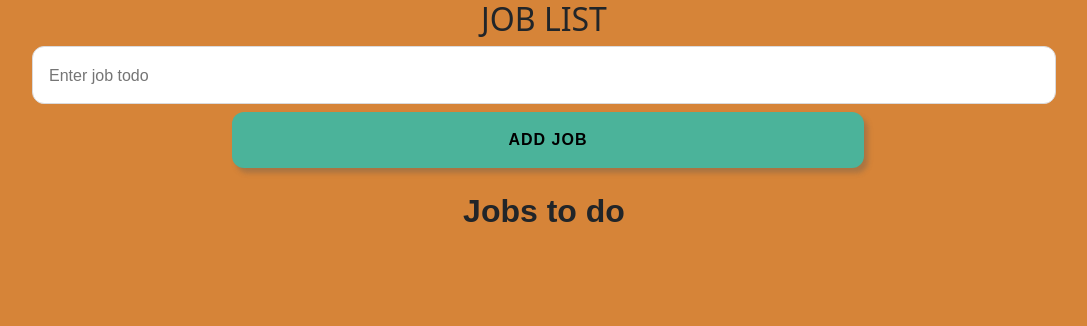
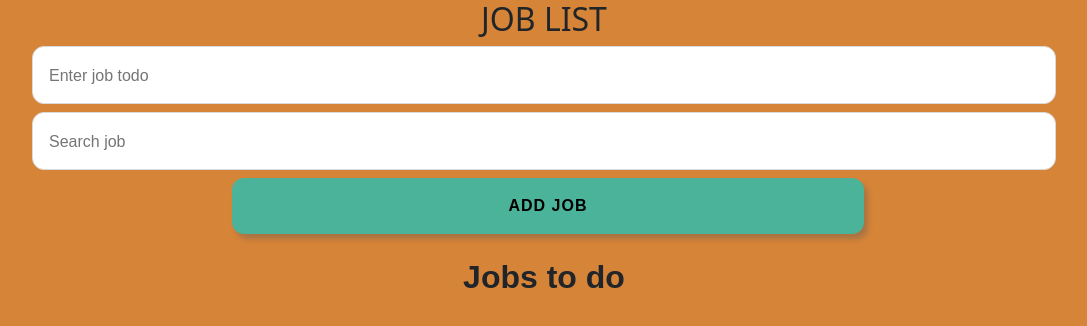
Before and after one commit to pranavlabdhe/job-list, a React (Create React App) app: page / in a window 1280 px wide. Shown: the top 326 px of the page, without its empty margins (96-1183 px from the left). Built offline with nearby package versions, Linux system fonts and the light colour scheme; a web font is replaced by a local one.

Commit message:
fixed element deletion bug

```diff
--- a/src/components/InputField.tsx
+++ b/src/components/InputField.tsx
@@ -9,9 +9,6 @@ interface Props {
   closeOverlayFun:() => void;
 }
 const InputField: React.FC<Props> = ({ job, setJobTodo,handleJobs,hideOverlay,closeOverlayFun,showOverlayFun }) => {
-
-
-
   return (
     <form onSubmit={handleJobs}>
       {hideOverlay ? null : (
@@ -24,6 +21,14 @@ const InputField: React.FC<Props> = ({ job, setJobTodo,handleJobs,hideOverlay,cl
           className="input_field"
           onClick={showOverlayFun}
           placeholder="Enter job todo"
+          value={job}
+          onChange={(e)=>setJobTodo(e.target.value)}
+        />
+         <input
+          type="text"
+          className="input_field mt-2"
+          onClick={showOverlayFun}
+          placeholder="Search job"
           value={job}
           onChange={(e)=>setJobTodo(e.target.value)}
         />
--- a/src/components/JobsList.tsx
+++ b/src/components/JobsList.tsx
@@ -13,11 +13,9 @@ const JobsList: React.FC<Props> = ({ jobs,setJobsTodo })=> {
     )
   )}
 
-  const handleDelete = (id:number) => {
-    let getCurrentIdFromArr = jobs.findIndex((elem:any)=> elem.id === id);
-    if(getCurrentIdFromArr >= 0) {
-        setJobsTodo((prevJob:any)=> prevJob.splice(getCurrentIdFromArr,1))
-    }
+  const handleDelete = (id:any) => {
+    let getCurrentIdFromArr = jobs.filter((elem:any)=> elem.id !== id );
+        setJobsTodo(getCurrentIdFromArr)
   }
 
 
--- a/src/index.tsx
+++ b/src/index.tsx
@@ -11,9 +11,9 @@ const root = ReactDOM.createRoot(
   document.getElementById('root') as HTMLElement
 );
 root.render(
-  <React.StrictMode>
+  // <React.StrictMode>
     <App />
-  </React.StrictMode>
+  // </React.StrictMode>
 );
 
 // If you want to start measuring performance in your app, pass a function
```
